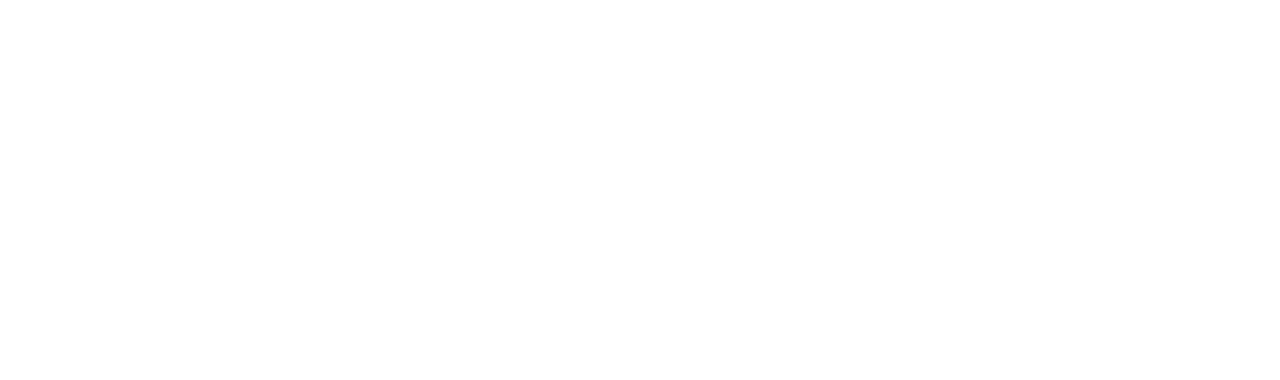
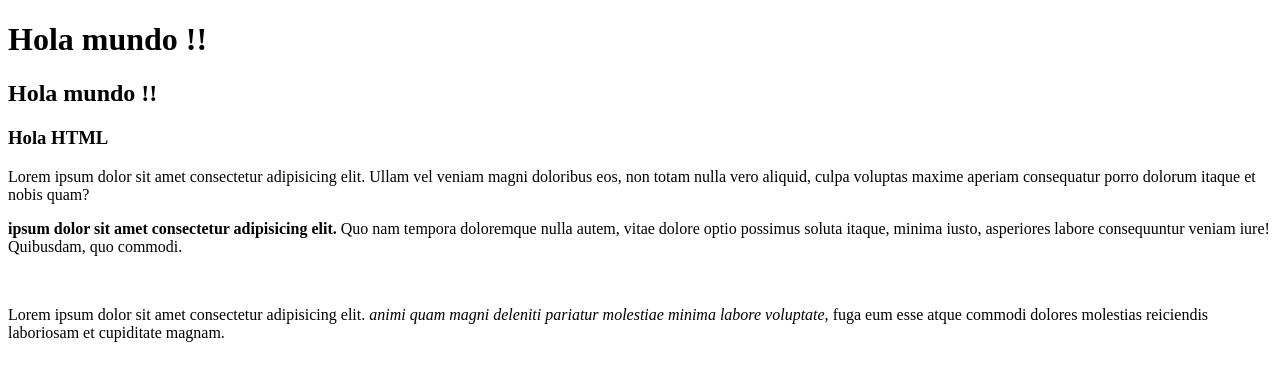
Before and after one commit to LeonRamos/ISC_PW_AEB_1055, a plain HTML site: page Unidad_1/src/Hola_Mundo/index.html in a window 1280 px wide. Drawn offline with Linux system fonts and the light colour scheme.

Commit message:
Version 2 : manejo de encabezados y textos

```diff
--- a/Unidad_1/src/Hola_Mundo/index.html
+++ b/Unidad_1/src/Hola_Mundo/index.html
@@ -7,5 +7,15 @@
 </head>
 <body>
 
+    <H1>Hola mundo !!</H1>
+    <h2>Hola mundo !!</h2>
+    <h3>Hola HTML</h3>
+
+    <p>Lorem ipsum dolor sit amet consectetur adipisicing elit. Ullam vel veniam magni doloribus eos, non totam nulla vero aliquid, culpa voluptas maxime aperiam consequatur porro dolorum itaque et nobis quam?</p>
+
+    <p> <strong>ipsum dolor sit amet consectetur adipisicing elit.</strong>  Quo nam tempora doloremque nulla autem, vitae dolore optio possimus soluta itaque, minima iusto, asperiores labore consequuntur veniam iure! Quibusdam, quo commodi.</p>
+    <br>
+    <p>Lorem ipsum dolor sit amet consectetur adipisicing elit. <em>animi quam magni deleniti pariatur molestiae minima labore voluptate,</em>  fuga eum esse atque commodi dolores molestias reiciendis laboriosam et cupiditate magnam.</p>
+       <br>
 </body>
 </html>
```
